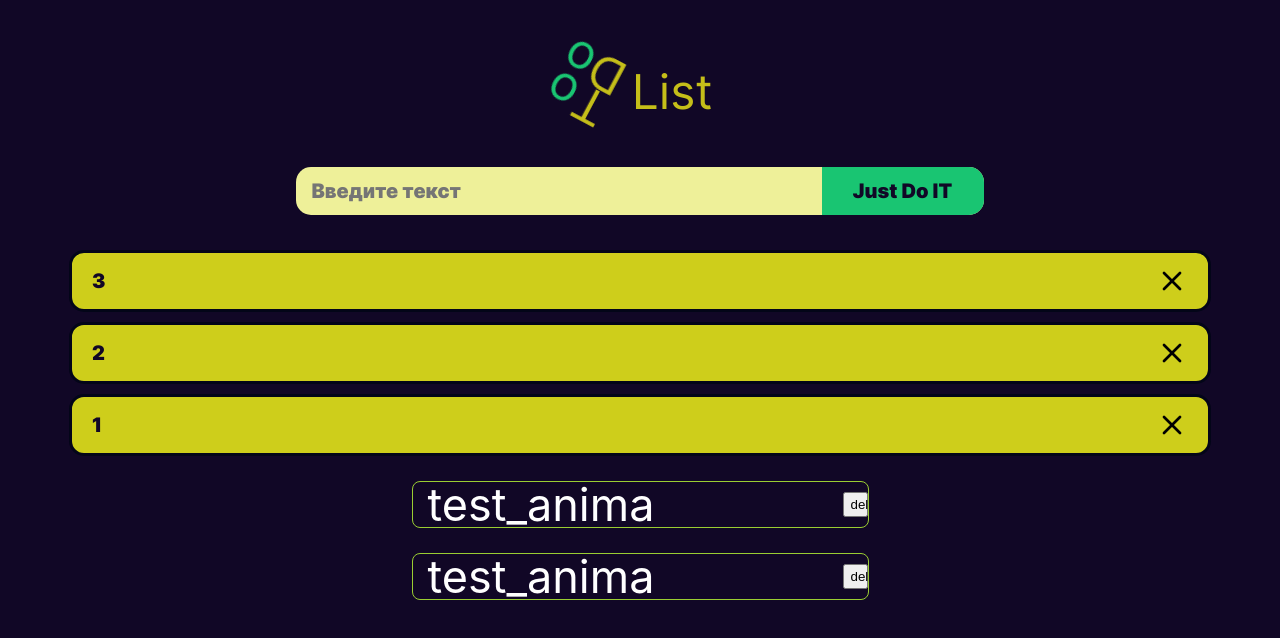
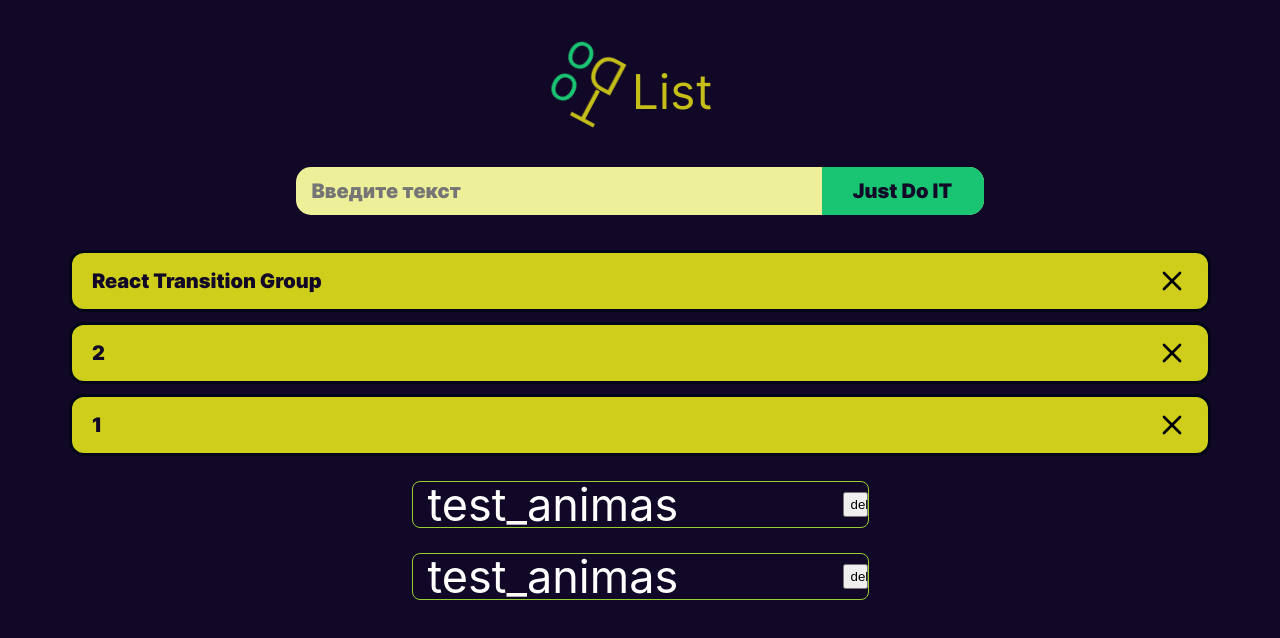
Before and after one commit to LODJEN2002/test-task-todo, a React (Create React App) app: page / in a window 1280 px wide. Shown: the top 638 px of the page. Built offline with nearby package versions, Linux system fonts and the light colour scheme.

Commit message:
test react-transition-group

```diff
--- a/src/App.css
+++ b/src/App.css
@@ -114,11 +114,11 @@
     height: 0;
     font-size: 0;
     border: none;
+    /* margin-top: 15px; */
   }
 }
 
-.test_anima,
-.test_anima_go {
+.test_anima {
   display: flex;
   justify-content: space-between;
   align-items: center;
@@ -129,9 +129,19 @@
   border-radius: 8px;
   width: 455px;
   height: 45px;
+  /* animation: testback 1s linear; */
+
+}
+
+.test_anima.entering {
+  animation: test 1s linear;
+}
+.test_anima.entered {}
+.test_anima.exiting {
   animation: testback 1s linear;
 
 }
+.test_anima.exited {}
 
 .test_anima_go {
   animation: test 1s linear;
--- a/src/App.js
+++ b/src/App.js
@@ -1,15 +1,19 @@
 import { useState } from 'react';
 import './App.css';
 import BusinessList from './components/BusinessList/BusinessList';
-import { TransitionGroup } from 'react-transition-group';
+// import { TransitionGroup } from 'react-transition-group';
+// import Business from './components/BusinessList/Business/Business';
+import { Transition } from 'react-transition-group';
 
 function App() {
+  // const [test, setTest] = useState(true)
   const [test, setTest] = useState(true)
+
   const [text, setText] = useState('');
   const [todoObj, setTodoObj] = useState([
     { id: 1, text: '1', order: 1 },
     { id: 2, text: '2', order: 2 },
-    { id: 3, text: '3', order: 3 }
+    { id: 3, text: 'React Transition Group', order: 3 }
   ]);
 
   function sortTodo(a, b) {
@@ -105,8 +109,51 @@ function App() {
         onQwe={handleSort}
       />
 
-      <TransitionGroup>
+      <Transition
+        in={test}
+        timeout={1200}
+      >
+        {state =>
+          <div className={'test_anima ' + state}>
+            <div className='test_anima__text'>
+              test_animas
+            </div>
+            <button
+              className='test_anima__button'
+              onClick={() => {
+                setTest(!test)
+                // handleDeliteEl()
 
+              }}>
+              del</button>
+          </div>
+        }
+
+      </Transition >
+      <Transition
+        in={test}
+        timeout={1200}
+      >
+        {state =>
+          <div className={'test_anima ' + state}>
+            <div className='test_anima__text'>
+              test_animas
+            </div>
+            <button
+              className='test_anima__button'
+              onClick={() => {
+                setTest(!test)
+                // handleDeliteEl()
+
+              }}>
+              del</button>
+          </div>
+        }
+
+      </Transition >
+
+
+      {/*
         <div className={test ? 'test_anima' : 'test_anima_go'}>
           <div className='test_anima__text'>
             test_anima
@@ -128,8 +175,7 @@ function App() {
               setTest(!test)
             }}>
             del</button>
-        </div>
-      </TransitionGroup>
+        </div> */}
 
     </main>
   );
--- a/src/components/BusinessList/Business/Business.jsx
+++ b/src/components/BusinessList/Business/Business.jsx
@@ -1,28 +1,67 @@
-import React, { useState } from 'react';
+// import React, { useEffect, useState } from 'react';
 import './Business.css';
-import closeIcone from '../../../images/close_cross_icon_128690.svg'
+// import { Transition } from 'react-transition-group';
+// import closeIcone from '../../../images/close_cross_icon_128690.svg'
 
 const Business = (props) => {
-    const { obj: card, onDelite, onQwe } = props;
-    const { id, text, order } = card;
+    // const [test, setTest] = useState(true)
+
+    // return (
+
+        // <Transition
+        //     in={test}
+        //     timeout={200}
+        // >
+        //     {(state) => {
+        //         <div className={'test_anima ' + state}>
+        //             <div className='test_anima__text'>
+        //                 test_animas
+        //             </div>
+        //             <button
+        //                 className='test_anima__button'
+        //                 onClick={() => {
+        //                     setTest(!test)
+        //                     // handleDeliteEl()
+
+        //                 }}>
+        //                 del</button>
+        //         </div>
+        //     }}
+
+        // </Transition >
+    // )
+    /* <div className={test ? 'test_anima' : 'test_anima_go'}>
+                <div className='test_anima__text'>
+                    test_anima
+                </div>
+                <button
+                    className='test_anima__button'
+                    onClick={() => {
+                        setTest(!test)
+                    }}>
+                    del</button>
+            </div> */
+
+    // const { obj: card, onDelite, onQwe } = props;
+    // const { id, text, order } = card;
 
 
-    function handleDeliteBusiness() {
-        onDelite(id, order, text)
-    }
+    // function handleDeliteBusiness() {
+    //     onDelite(id, order, text)
+    // }
 
 
-    return (
-        <div className='business'>
-            {text}
-            <img
-                src={closeIcone}
-                alt='closeIcone'
-                className='business__delite'
-                onClick={handleDeliteBusiness} />
-        </div>
+    // return (
+    //     <div className='business'>
+    //         {text}
+    //         <img
+    //             src={closeIcone}
+    //             alt='closeIcone'
+    //             className='business__delite'
+    //             onClick={handleDeliteBusiness} />
+    //     </div>
 
-    )
+    // )
 };
 
 export default Business;
```
